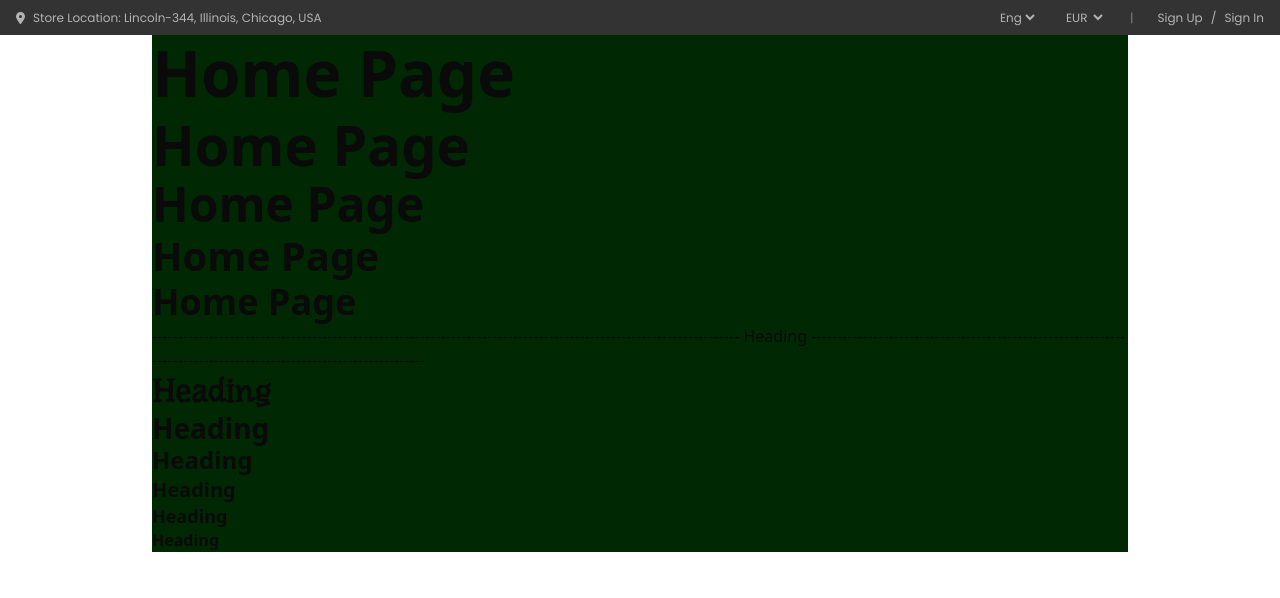
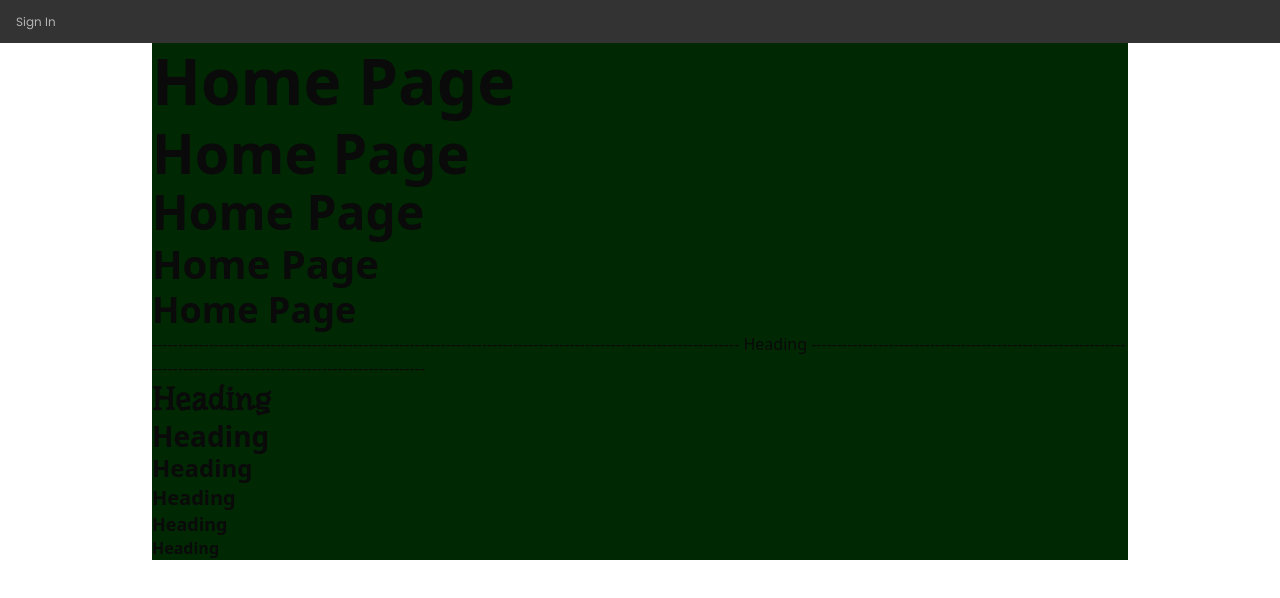
Before and after one commit to abdallahawad3/grad-project, a React (Vite) app: page / in a window 1280 px wide. Shown: the top 598 px of the page. Built offline with nearby package versions, Linux system fonts and the light colour scheme.

Commit message:
this is update

```diff
--- a/src/components/header/MiddleNav.tsx
+++ /dev/null
@@ -1,3 +0,0 @@
-export default function MiddleNav() {
-  return <div></div>;
-}
--- a/src/components/header/Nav.tsx
+++ b/src/components/header/Nav.tsx
@@ -1,10 +1,20 @@
-import TopNav from "./TopNav";
-function Nav() {
+import { Link } from "react-router-dom";
+
+const Nav = () => {
+  const user = JSON.parse(localStorage.getItem("user") || "{}");
+  const role = user?.data?.role;
+
   return (
-    <header>
-      <TopNav />
+    <header className="flex justify-between items-center bg-gray-800  p-4 h-[43px] font-poppins text-[#B3B3B3] text-[12px]">
+      {!role ? (
+        <Link to={"/login"}>Sign In</Link>
+      ) : role === "user" ? (
+        <>User Role</>
+      ) : (
+        <>Admin Role</>
+      )}
     </header>
   );
-}
+};
 
 export default Nav;
--- a/src/components/header/TopNav.tsx
+++ /dev/null
@@ -1,57 +0,0 @@
-import { Link } from "react-router-dom";
-import { FontAwesomeIcon } from "@fortawesome/react-fontawesome";
-import { faLocationDot } from "@fortawesome/free-solid-svg-icons";
-import { useState } from "react";
-
-function TopNav() {
-  const user = JSON.parse(localStorage.getItem("user") || "{}");
-  const role = user?.data?.role;
-
-  const [currency, setCurrency] = useState<string>("USD");
-
-  const handleChange = (e: React.ChangeEvent<HTMLSelectElement>) => {
-    setCurrency(e.target.value);
-  };
-  return (
-    <div className="flex flex-col md:flex-row justify-between items-center bg-gray-800 px-4 py-2 font-poppins text-[#B3B3B3] text-[12px] gap-2 md:gap-0">
-      <div className="flex items-center gap-2 text-center">
-        <FontAwesomeIcon icon={faLocationDot} />
-        <span className="text-[11px] md:text-[12px] text-center">
-          Store Location: Lincoln-344, Illinois, Chicago, USA
-        </span>
-      </div>
-
-      <div className="flex flex-wrap md:flex-nowrap items-center gap-2 md:gap-6">
-        <select className="bg-gray-800 text-gray-300 cursor-pointer text-xs md:text-sm">
-          <option value="en">Eng</option>
-          <option value="ar">Arb</option>
-        </select>
-
-        <select
-          className="bg-gray-800 text-gray-300 cursor-pointer text-xs md:text-sm"
-          value={currency}
-          onChange={handleChange}
-        >
-          <option value="eur">EUR</option>
-          <option value="usd">USD</option>
-        </select>
-
-        <div className="hidden md:block text-gray-500">|</div>
-
-        <div className="flex items-center gap-1 text-xs md:text-sm">
-          <Link to="/signup">Sign Up</Link>
-          <span className="mx-1">/</span>
-          {!role ? (
-            <Link to="/login">Sign In</Link>
-          ) : role === "user" ? (
-            <>User Role</>
-          ) : (
-            <>Admin Role</>
-          )}
-        </div>
-      </div>
-    </div>
-  );
-}
-
-export default TopNav;
```
